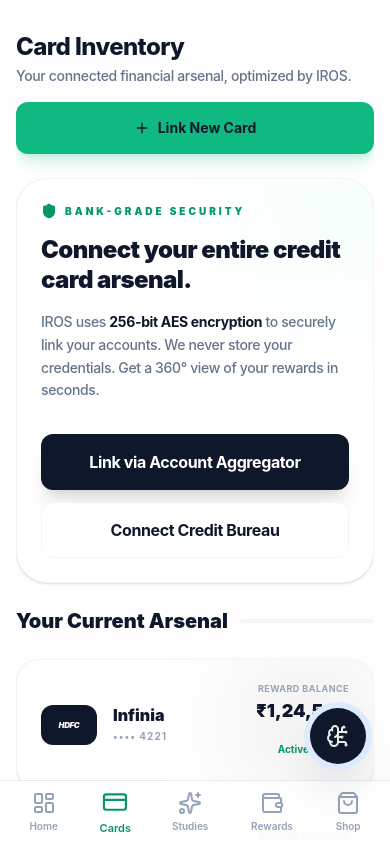
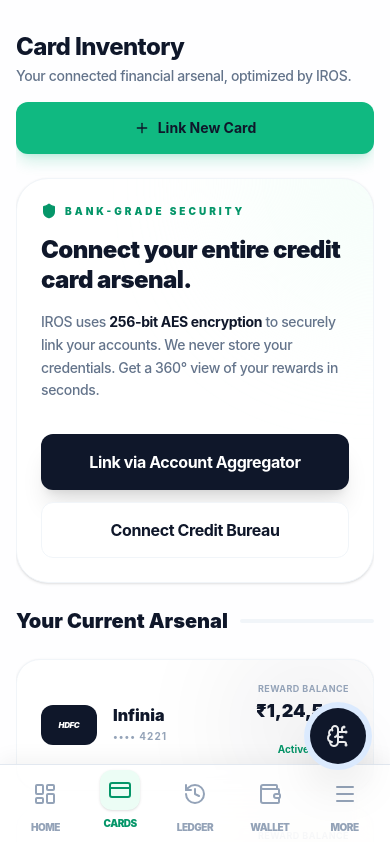
Before and after one commit to doshibros1531/indian-rewards-intelligence, a Next.js app: page /inventory in a window 390 px wide. Shown: the top 842 px of the page. Built offline with nearby package versions, Linux system fonts and the light colour scheme.

Commit message:
navigation change

```diff
--- a/components/MobileNav.tsx
+++ b/components/MobileNav.tsx
@@ -1,48 +1,163 @@
 'use client';
 
-import React from 'react';
+import React, { useState } from 'react';
 import Link from 'next/link';
 import { usePathname } from 'next/navigation';
 import {
   LayoutDashboard,
   CreditCard,
-  ShieldCheck,
   Wallet,
   ShoppingBag,
   History,
-  Sparkles
+  Sparkles,
+  Target,
+  Menu,
+  X,
+  ShieldCheck,
+  ChevronRight
 } from 'lucide-react';
 import { cn } from '@/lib/utils';
+import { motion, AnimatePresence } from 'framer-motion';
 
-const mobileItems = [
+const mainItems = [
   { name: 'Home', icon: LayoutDashboard, href: '/' },
   { name: 'Cards', icon: CreditCard, href: '/inventory' },
-  { name: 'Studies', icon: Sparkles, href: '/case-studies' },
-  { name: 'Rewards', icon: Wallet, href: '/wallet' },
-  { name: 'Shop', icon: ShoppingBag, href: '/marketplace' },
+  { name: 'Ledger', icon: History, href: '/transactions' },
+  { name: 'Wallet', icon: Wallet, href: '/wallet' },
+];
+
+const moreItems = [
+  { name: 'Optimize', icon: Sparkles, href: '/optimization' },
+  { name: 'Marketplace', icon: ShoppingBag, href: '/marketplace' },
+  { name: 'Milestones', icon: Target, href: '/milestones' },
+  { name: 'Case Studies', icon: Sparkles, href: '/case-studies' },
 ];
 
 export function MobileNav() {
   const pathname = usePathname();
+  const [isMenuOpen, setIsMenuOpen] = useState(false);
+
+  const toggleMenu = () => setIsMenuOpen(!isMenuOpen);
 
   return (
-    <div className="fixed bottom-0 left-0 z-50 flex h-16 w-full items-center justify-around border-t bg-white/80 backdrop-blur-lg px-2 lg:hidden">
-      {mobileItems.map((item) => {
+    <>
+      {/* Mobile Menu Overlay */}
+      <AnimatePresence>
+        {isMenuOpen && (
+          <>
+            <motion.div
+              initial={{ opacity: 0 }}
+              animate={{ opacity: 1 }}
+              exit={{ opacity: 0 }}
+              onClick={toggleMenu}
+              className="fixed inset-0 z-[60] bg-slate-900/60 backdrop-blur-sm lg:hidden"
+            />
+            <motion.div
+              initial={{ y: '100%' }}
+              animate={{ y: 0 }}
+              exit={{ y: '100%' }}
+              transition={{ type: 'spring', damping: 25, stiffness: 200 }}
+              className="fixed bottom-0 left-0 z-[70] w-full bg-white rounded-t-[2.5rem] shadow-2xl lg:hidden max-h-[80vh] overflow-y-auto"
+            >
+              <div className="p-8">
+                <div className="flex items-center justify-between mb-8">
+                  <div className="flex items-center gap-2">
+                    <div className="flex h-8 w-8 items-center justify-center rounded-lg bg-emerald-600 text-white">
+                      <ShieldCheck className="h-5 w-5" />
+                    </div>
+                    <span className="text-lg font-black tracking-tighter text-slate-900 uppercase">Menu</span>
+                  </div>
+                  <button
+                    onClick={toggleMenu}
+                    className="h-10 w-10 flex items-center justify-center rounded-full bg-slate-100 text-slate-500 hover:bg-slate-200 transition-colors"
+                  >
+                    <X className="h-5 w-5" />
+                  </button>
+                </div>
+
+                <div className="grid gap-3">
+                  {[...mainItems, ...moreItems].map((item) => {
+                    const isActive = pathname === item.href;
+                    return (
+                      <Link
+                        key={item.href}
+                        href={item.href}
+                        onClick={toggleMenu}
+                        className={cn(
+                          "flex items-center justify-between p-4 rounded-2xl transition-all duration-200",
+                          isActive
+                            ? "bg-emerald-50 text-emerald-700 shadow-sm"
+                            : "text-slate-600 hover:bg-slate-50"
+                        )}
+                      >
+                        <div className="flex items-center gap-4">
+                          <item.icon className={cn(
+                            "h-5 w-5",
+                            isActive ? "text-emerald-600" : "text-slate-400"
+                          )} />
+                          <span className="font-bold text-sm tracking-tight">{item.name}</span>
+                        </div>
+                        <ChevronRight className={cn("h-4 w-4 opacity-30", isActive && "opacity-100")} />
+                      </Link>
+                    );
+                  })}
+                </div>
+
+                <div className="mt-8 pt-8 border-t border-slate-100">
+                  <div className="flex items-center gap-4 p-4 rounded-2xl bg-slate-50">
+                    <div className="h-10 w-10 rounded-full bg-slate-200 shadow-inner" />
+                    <div>
+                      <p className="text-sm font-black text-slate-900 leading-none">Minto Ak.</p>
+                      <p className="text-[10px] text-slate-500 font-bold uppercase tracking-widest mt-1">Power User</p>
+                    </div>
+                  </div>
+                </div>
+              </div>
+            </motion.div>
+          </>
+        )}
+      </AnimatePresence>
+
+      {/* Primary Bottom Bar */}
+      <div className="fixed bottom-0 left-0 z-50 flex h-20 w-full items-center justify-around border-t bg-white/80 backdrop-blur-xl px-2 pb-safe lg:hidden shadow-[0_-5px_20px_rgba(0,0,0,0.05)]">
+        {mainItems.map((item) => {
           const isActive = pathname === item.href;
           return (
             <Link
               key={item.href}
               href={item.href}
               className={cn(
-              "flex flex-col items-center gap-1 transition-all duration-200",
-              isActive ? "text-emerald-600 scale-110" : "text-slate-400"
+                "flex flex-col items-center gap-1.5 transition-all duration-300 px-3",
+                isActive ? "text-emerald-600 -translate-y-1" : "text-slate-400 hover:text-slate-600"
               )}
             >
+              <div className={cn(
+                "p-2 rounded-xl transition-all duration-300",
+                isActive ? "bg-emerald-50 shadow-sm" : ""
+              )}>
                 <item.icon className="h-6 w-6" />
-            <span className="text-[10px] font-semibold">{item.name}</span>
+              </div>
+              <span className="text-[10px] font-black uppercase tracking-tighter">{item.name}</span>
             </Link>
           );
         })}
+
+        <button
+          onClick={toggleMenu}
+          className={cn(
+            "flex flex-col items-center gap-1.5 transition-all duration-300 px-3",
+            isMenuOpen ? "text-emerald-600" : "text-slate-400 hover:text-slate-600"
+          )}
+        >
+          <div className={cn(
+            "p-2 rounded-xl transition-all duration-300",
+            isMenuOpen ? "bg-emerald-50 shadow-sm" : ""
+          )}>
+            <Menu className="h-6 w-6" />
           </div>
+          <span className="text-[10px] font-black uppercase tracking-tighter">More</span>
+        </button>
+      </div>
+    </>
   );
 }
```
Lines whose indentation alone changed are shown as unchanged.
